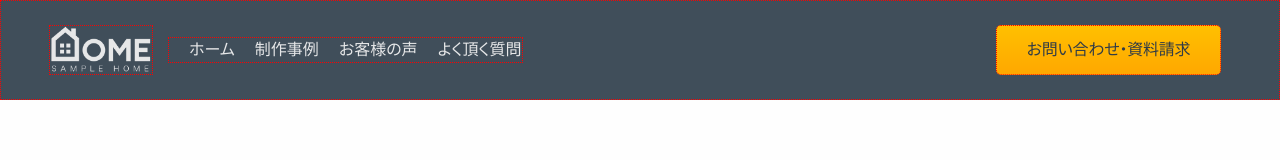
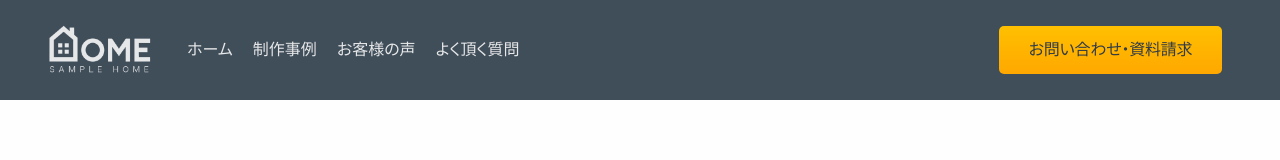
Before and after one commit to minierparedes/housebuilder, a website: page src/index.html in a window 1280 px wide. Drawn offline with Linux system fonts and the light colour scheme.

Commit message:
chore(docs): code cleanup

```diff
--- a/src/css/components/header.css
+++ b/src/css/components/header.css
@@ -18,7 +18,6 @@
   justify-content: space-between;
   order: 1;
   display: flex;
-  border: 1px dotted red;
 }
 
 .header-logo {
@@ -28,20 +27,17 @@
 .header-logo-mobile {
   width: var(--size-7xl);
   height: auto;
-  border: 1px dotted red;
 }
 
 .hamburger-btn {
   width: var(--size-3xl);
   height: auto;
   color: var(--clr-gray800);
-  border: 1px dotted red;
 }
 
 .contact-btn-container {
   order: 3;
   text-align: center;
-  border: 1px dotted red;
   border-radius: 5px;
   background: linear-gradient(#ffc000, #ffa800);
 }
@@ -72,7 +68,6 @@
     display: block;
     width: var(--size-8xl);
     height: auto;
-    border: 1px dotted red;
   }
 
   .header-container {
@@ -91,14 +86,13 @@
   .contact-btn {
     font-size: var(--size-md);
     font-weight: 500;
-    color: var(--clr-gray900);
     letter-spacing: -0.2px;
   }
 }
 
 /* xs */
 
-/* @media screen and (width >= 480px)  */
+/* @media screen and (min-width: 480px)  */
 
 /* sm */
 
@@ -152,7 +146,7 @@
 
 /* lg */
 
-/* @media (width >= 1024px) {} */
+/* @media (min-width: 1024px) {} */
 
 /* xl */
 
--- a/src/css/utils.css
+++ b/src/css/utils.css
@@ -1,32 +1,4 @@
 /* stylelint-disable media-feature-range-notation */
-
-/* xxs */
-
-/* @media screen and (width >= 390px)  */
-
-/* xs */
-
-/* @media screen and (width >= 480px)  */
-
-/* sm */
-
-/* @media (min-width: 640px) {} */
-
-/* md */
-
-/* @media (min-width: 768px) {} */
-
-/* lg */
-
-/* @media (min-width: 1024px) {} */
-
-/* xl */
-
-/* @media (min-width: 1280px) {} */
-
-/* 2xl */
-
-/* @media (min-width: 1536px) {} */
 
 .btn {
   display: inline-block;
@@ -51,7 +23,6 @@
     margin: 0 auto;
     padding-right: 0.5rem;
     padding-left: 0.5rem;
-    border: 1px dotted red;
   }
 
   .section {
@@ -66,7 +37,6 @@
     min-height: 100px;
     padding-right: 1.5rem;
     padding-left: 1.5rem;
-    border: 1px dotted red;
   }
 
   .section {
@@ -94,49 +64,30 @@
   }
 }
 
+/* xxs */
+
+/* @media screen and (min-width: 390px)  */
+
+/* xs */
+
+/* @media screen and (min-width: 480px)  */
+
+/* sm */
+
+/* @media (min-width: 640px) {} */
+
+/* md */
+
+/* @media (min-width: 768px) {} */
+
 /* lg */
 
-/* @media screen and (width >= 1024px) {
-  .container {
-    width: 100%;
-    max-width: 1024px;
-    margin-right: auto;
-    margin-left: auto;
-    border: 1px dotted red;
-  }
-
-  .section {
-    margin-top: 10rem;
-  }
-} */
+/* @media (min-width: 1024px) {} */
 
 /* xl */
 
-/* @media screen and (width >= 1280px) {
-  .container {
-    width: 100%;
-    max-width: 1280px;
-    margin-right: auto;
-    margin-left: auto;
-    border: 1px dotted red;
-  }
-
-  .section {
-    margin-top: 5rem;
-  }
-} */
+/* @media (min-width: 1280px) {} */
 
 /* 2xl */
 
-/* @media screen and (width >= 1536px) {
-  .container {
-    max-width: 1536px;
-    margin-right: auto;
-    margin-left: auto;
-    border: 1px dotted red;
-  }
-
-  .section {
-    margin-top: 5rem;
-  }
-} */
+/* @media (min-width: 1536px) {} */
```
